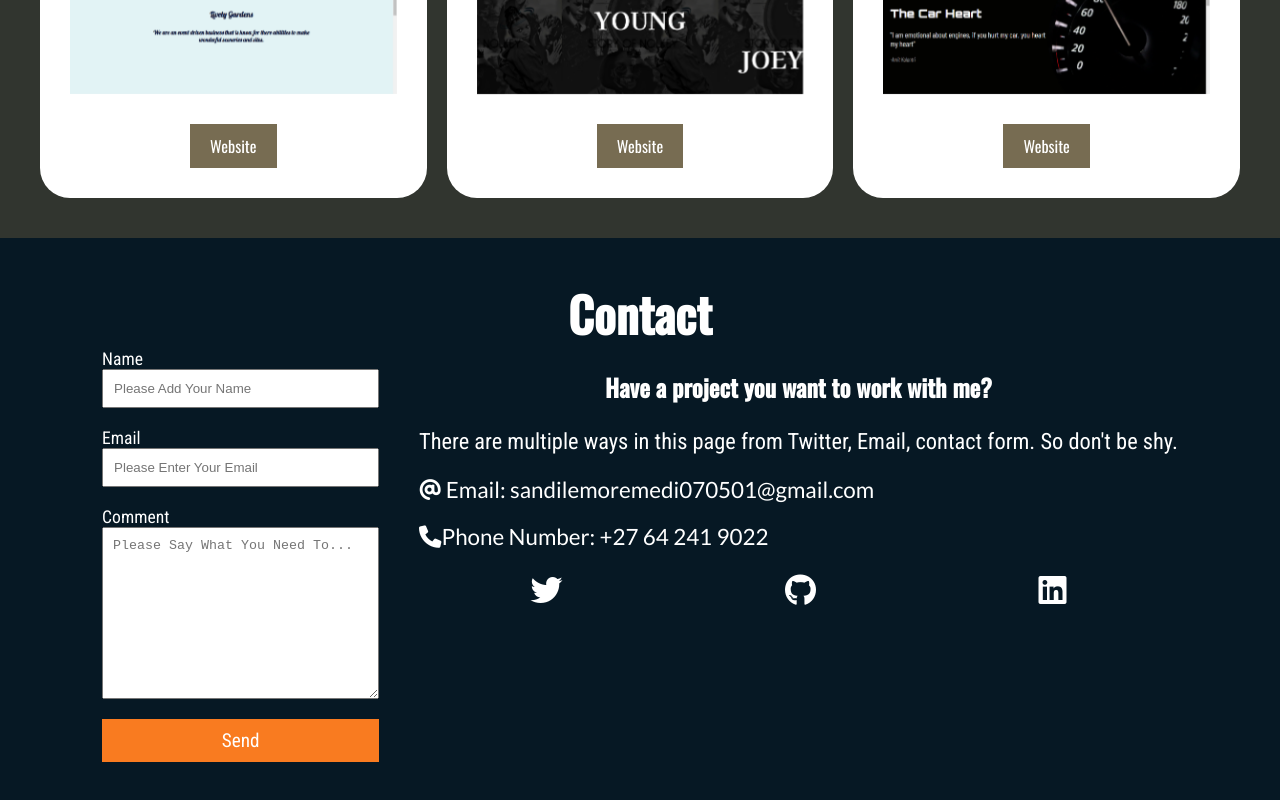
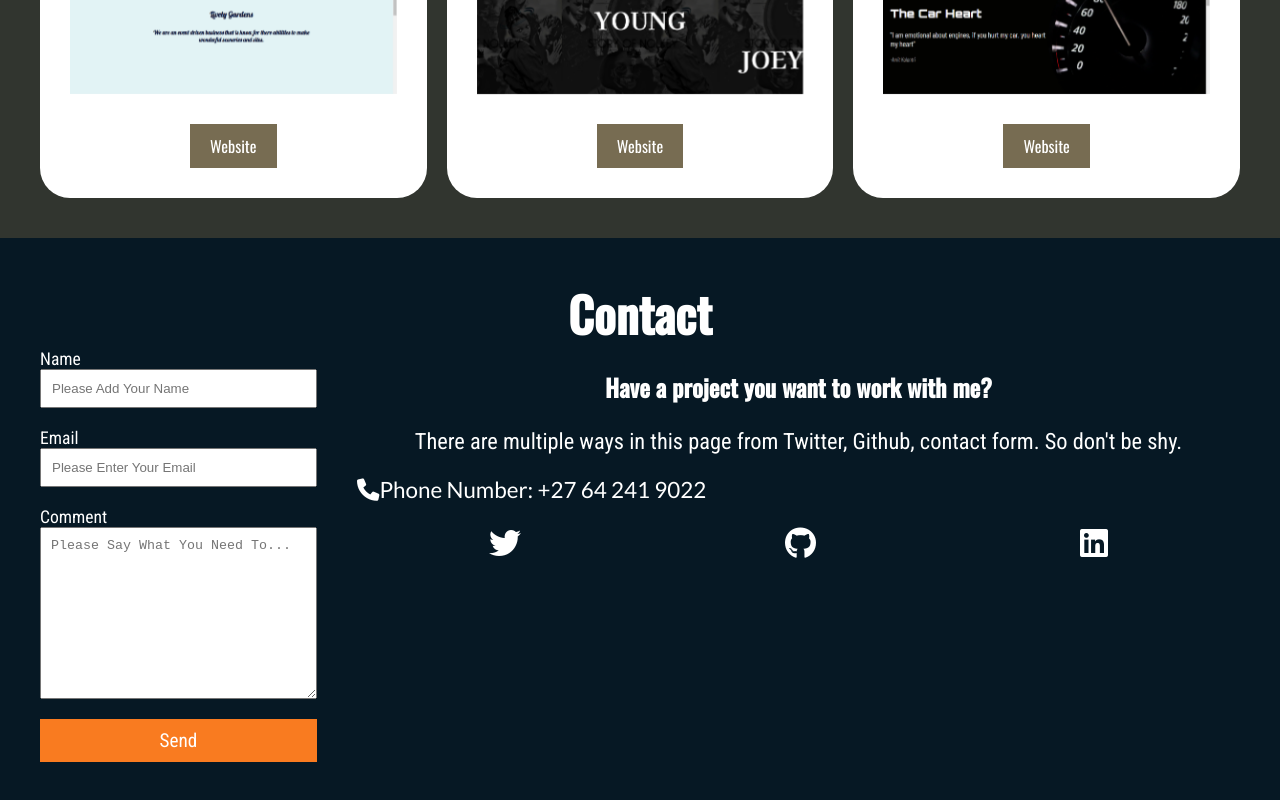
Before and after one commit to SandileMoremedi/portfolio-second-version, a React (Create React App) app: page / in a window 1280 px wide. Shown: the part 2361-3161 px from the top of the page. Built offline with nearby package versions, Linux system fonts and the light colour scheme.

Commit message:
fixed the contact page layout

```diff
--- a/src/components/Contact/Contact.js
+++ b/src/components/Contact/Contact.js
@@ -13,12 +13,18 @@ function Contact() {
               className="form"
             >
               <label htmlFor="name">Name</label>
-              <input type="text" placeholder="Please Add Your Name" required />
+              <input
+                type="text"
+                placeholder="Please Add Your Name"
+                required
+                name="name"
+              />
               <label htmlFor="email">Email</label>
               <input
                 type="email"
                 placeholder="Please Enter Your Email"
                 required
+                name="Email"
               />
               <label htmlFor="comment">Comment</label>
               <textarea
@@ -27,20 +33,17 @@ function Contact() {
                 rows="10"
                 required
                 placeholder="Please Say What You Need To..."
+                name="Comment"
               ></textarea>
               <button type="submit">Send</button>
             </form>
             <div className="right">
               <h2>Have a project you want to work with me?</h2>
               <p>
-                There are multiple ways in this page from Twitter, Email,
+                There are multiple ways in this page from Twitter, Github,
                 contact form. So don't be shy.
               </p>
               <div className="details">
-                <div className="detail">
-                  <i className="fa-solid fa-at"></i> Email:
-                  sandilemoremedi070501@gmail.com
-                </div>
                 <div className="detail">
                   <i className="fa-solid fa-phone"></i>Phone Number: +27 64 241
                   9022
--- a/src/index.css
+++ b/src/index.css
@@ -170,8 +170,8 @@ nav .cod-nav .nav-links.home-nav {
 }
 
 .contact .info {
-  display: grid;
-  place-items: center;
+  display: flex;
+  flex-direction: column;
 }
 .home {
   background-color: white;
@@ -187,6 +187,9 @@ nav .cod-nav .nav-links.home-nav {
   border: none;
   border-radius: 10px;
   margin-bottom: 2em;
+}
+.right {
+  width: 100%;
 }
 
 .home .top {
```
